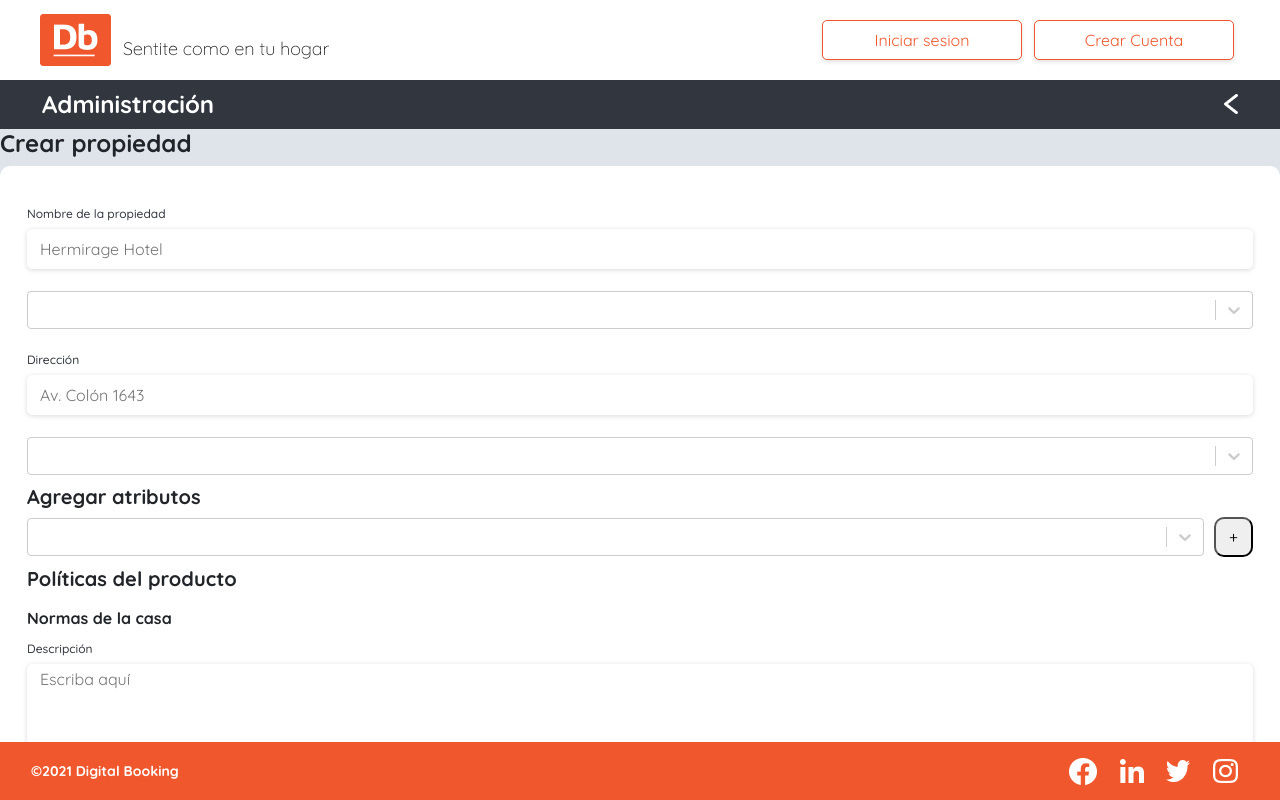
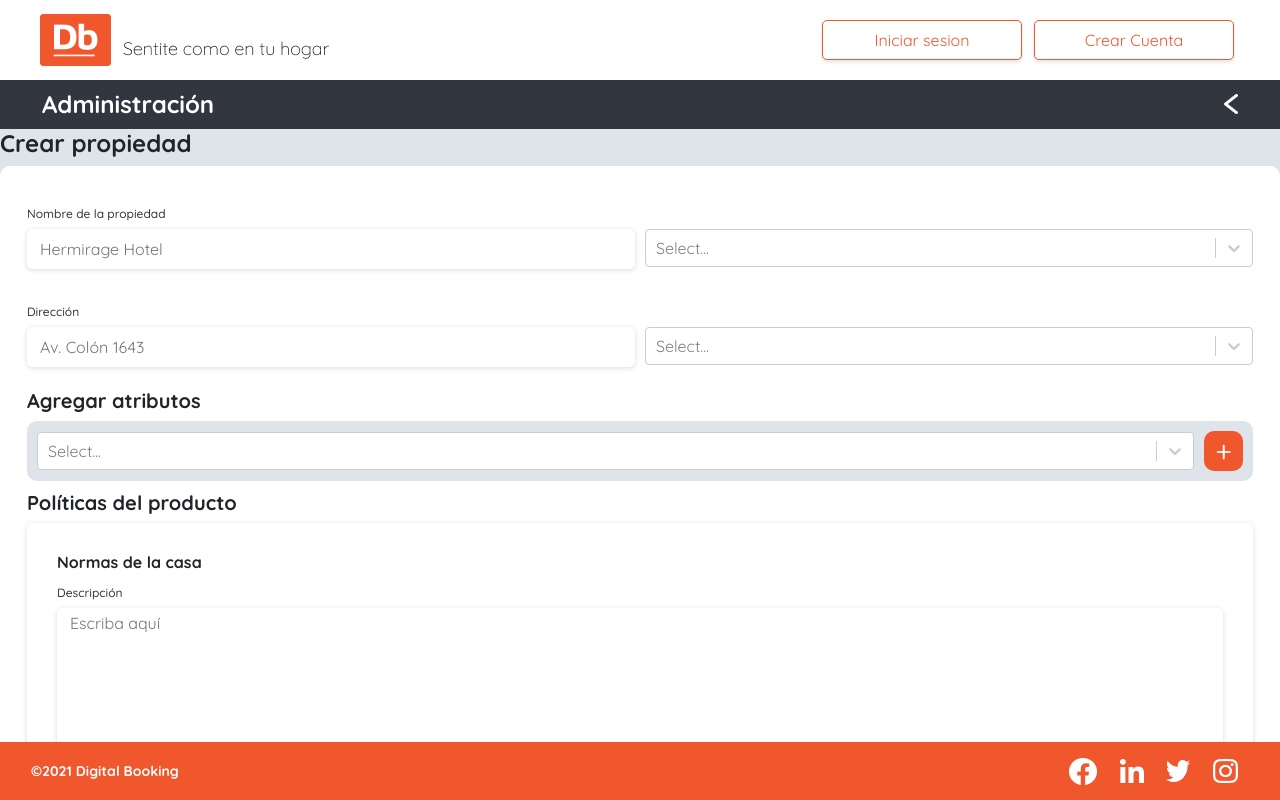
Before and after one commit to santinobch/digital-booking-6-frontend, a React (Create React App) app: page /createProduct in a window 1280 px wide. Built offline with nearby package versions, Linux system fonts and the light colour scheme.

Commit message:
Agregados estilos

```diff
--- a/src/App/pages/createProduct/createProduct.js
+++ b/src/App/pages/createProduct/createProduct.js
@@ -9,6 +9,8 @@ import Input from "../../components/inputs/text/input";
 import Textarea from "../../components/textarea/textarea";
 import { SelectInput } from "../../components/inputs/selectTest/select";
 import Button from "../../components/button/button";
+
+import Select from "react-select";
 
 //Services
 
@@ -24,25 +26,22 @@ export default function CreateProduct() {
             <div className={styles.propiedadContainer}>
                 <div className={styles.inputsContainer}>
                     <Input label="Nombre de la propiedad" placeholder="Hermirage Hotel"></Input>
-                    {/* <Input label="Categoría" placeholder="Hotel"></Input> */}
-                    <SelectInput></SelectInput>
+                    <Select className={styles.select}></Select>
                     <Input label="Dirección" placeholder="Av. Colón 1643"></Input>
-                    {/* <Input label="Ciudad" placeholder="Ciudad"></Input> */}
-                    <SelectInput></SelectInput>
+                    <Select className={styles.select}></Select>
                 </div>
 
                 <div className={styles.atributosContainer}>
                     <h4>Agregar atributos</h4>
 
-                    <div className={styles.flexRow}>
-                        <SelectInput></SelectInput>
+                    <div className={styles.flexRow + ' ' + styles.greyContainer}>
+                        <Select></Select>
                         <button className={styles.plusButton}>+</button>
                     </div>
                 </div>
 
+                <h4>Políticas del producto</h4>
                 <div className={styles.politicaContainer}>
-                    <h4>Políticas del producto</h4>
-
                     <div className={styles.politica}>
                         <h5>Normas de la casa</h5>
                         <Textarea label="Descripción" placeholder="Escriba aquí"></Textarea>
@@ -59,10 +58,12 @@ export default function CreateProduct() {
 
                 <h4>Cargar imágenes</h4>
 
-                <div className={styles.flexRow}>
+                <div className={styles.flexRow + ' ' + styles.greyContainer}>
                     <Input placeholder="Escriba la URL de su imagen"></Input>
                     <button className={styles.plusButton}>+</button>
                 </div>
+
+                <br/>
 
                 <Button styleBtn="dark">Crear</Button>
             </div>
--- a/src/App/pages/createProduct/createProduct.module.scss
+++ b/src/App/pages/createProduct/createProduct.module.scss
@@ -31,11 +31,30 @@
         }
     }
 
+    .greyContainer {
+        background-color: $light-books;
+        border-radius: 10px;
+
+        padding: 10px;
+
+        & > div {
+            margin: 0;
+        }
+    }
+
     .plusButton {
         height: 40px;
         width: 40px;
+        border: none;
         border-radius: 10px;
 
+        outline: none;
+
+        background-color: $red-books;
+        color: $white-books;
+
+        font-size: 30px;
+        line-height: 0;
     }
 
     .propiedadContainer {
@@ -48,7 +67,6 @@
 
         .inputsContainer {
             display: grid;
-            grid-template-columns: 1fr;
             gap: 10px;
 
             margin-bottom: 10px;
@@ -60,14 +78,58 @@
 
         .politicaContainer {
             display: grid;
-            grid-template-columns: 1fr;
-            gap: 10px;
+            margin-bottom: 10px;
 
-            margin-bottom: 10px;
+            box-shadow: 0px 1px 5px rgba(0, 0, 0, 0.15);
+            border-radius: 5px;
+
+            padding: 30px;
 
             .politica {
 
             }
         }
+
+        .createButton {
+            margin-top: 10px;
+        }
     }
 }
+
+@media only screen and (max-width: 768px) {
+    .propiedadContainer {
+
+        .inputsContainer {
+            grid-template-columns: 1fr;
+        }
+
+        .politicaContainer {
+            grid-template-columns: 1fr;
+            gap: 10px;
+        }
+    }
+}
+
+@media only screen and (min-width: 768px) {
+
+    .propiedadContainer {
+
+        .inputsContainer {
+            grid-template-columns: 1fr 1fr;
+
+            .select {
+                margin-top: 36px;
+            }
+        }
+    }
+}
+
+@media only screen and (min-width: 1366px) {
+
+    .propiedadContainer {
+        .politicaContainer {
+            grid-template-columns: 1fr 1fr 1fr;
+            gap: 20px;
+        }
+    }
+}
```
